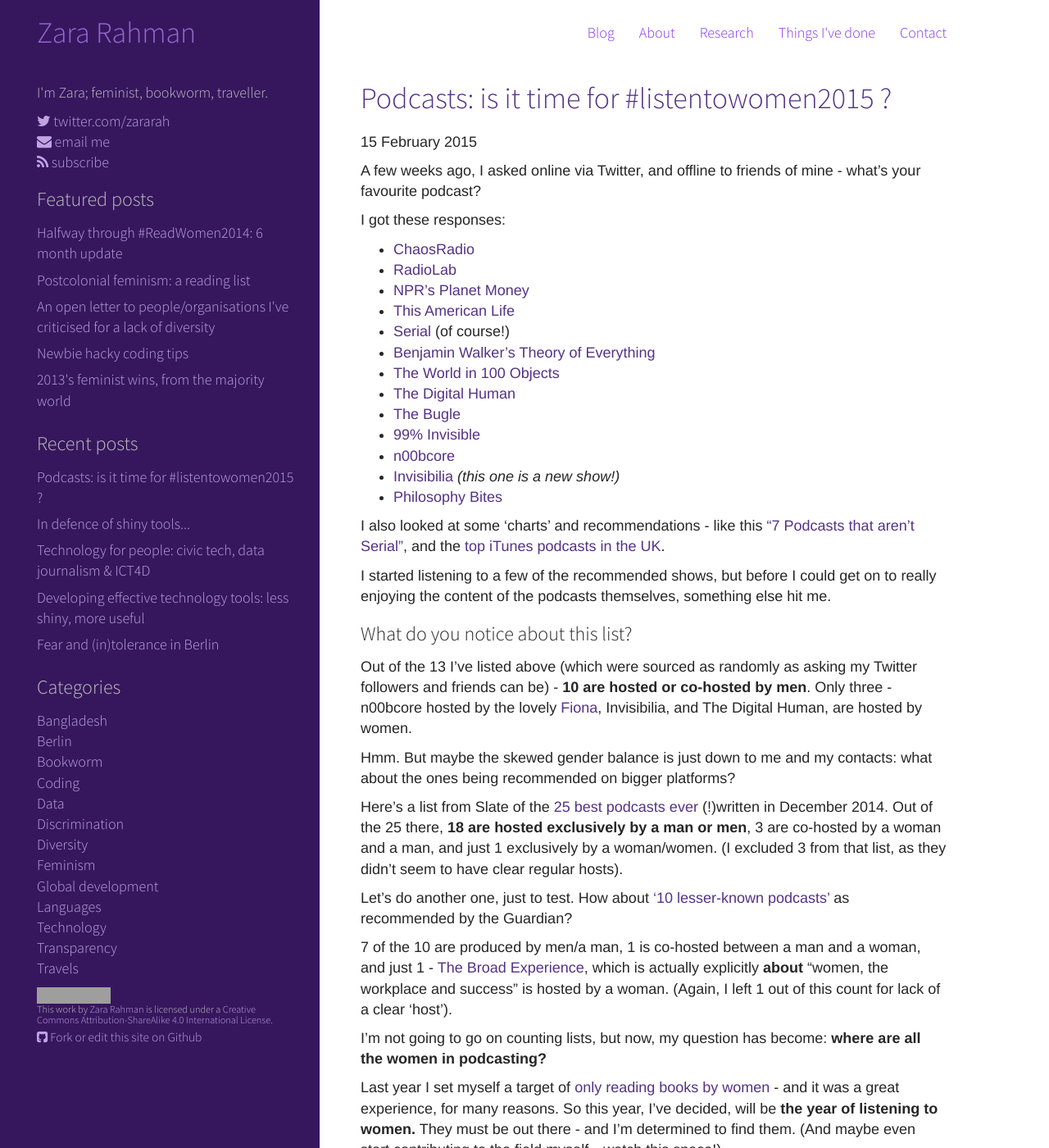
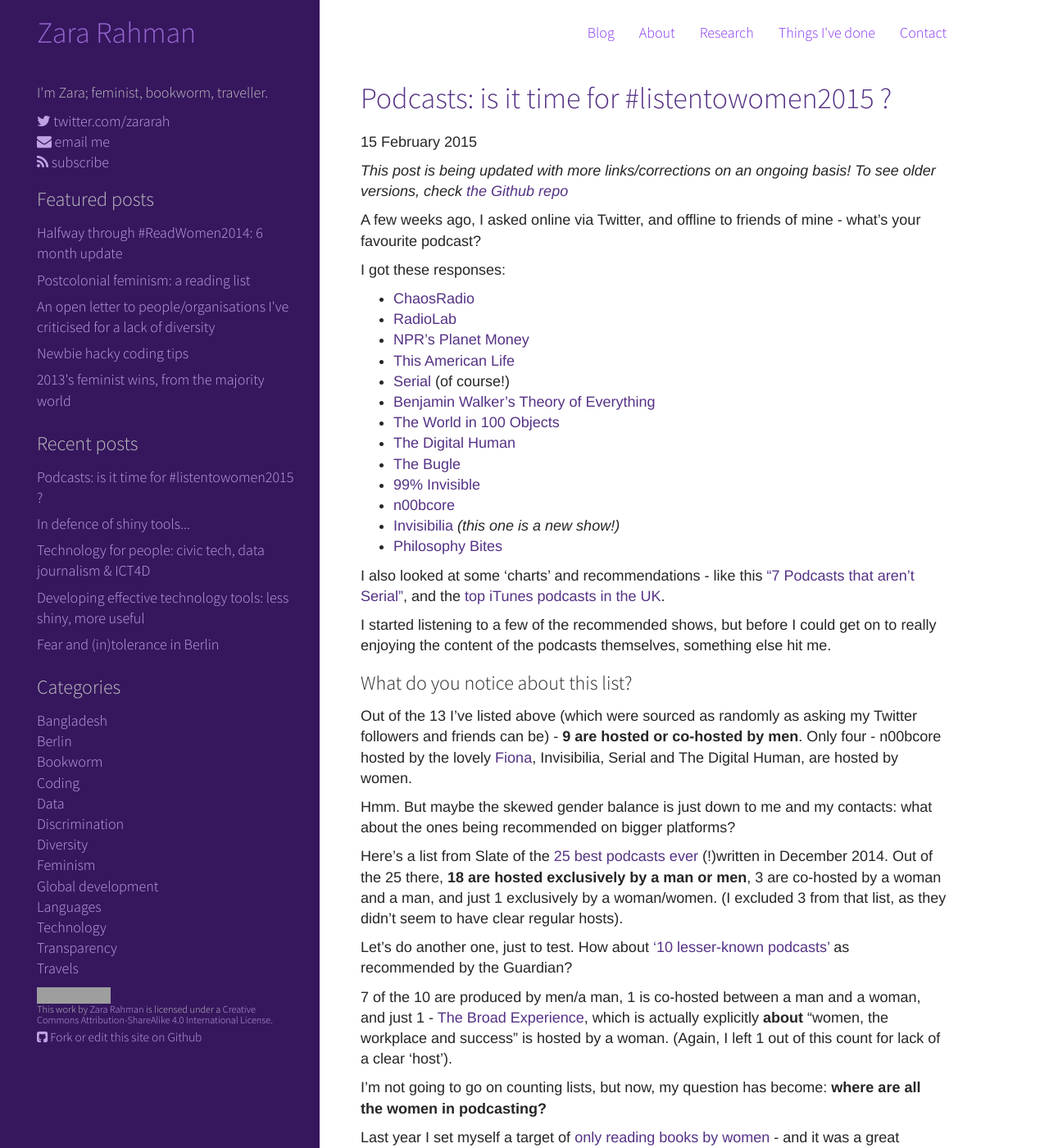
Before and after one commit to zararah/zararah.net, a Jekyll site: the page built from _posts/2015/2015-02-15-listen-to-women-podcasts.md, in a window 1280 px wide and 1400 px high. Shown: the whole window at 82% size. Built offline with Jekyll 4.4.1, drawn with Linux system fonts in a browser that asks for light colours; Markdown is read by kramdown in place of the engine named in the settings; grey boxes are pictures that could not be loaded.

Commit message:
Update number of podcasts hosted by men/women split

```diff
--- a/_posts/2015/2015-02-15-listen-to-women-podcasts.md
+++ b/_posts/2015/2015-02-15-listen-to-women-podcasts.md
@@ -7,6 +7,8 @@
 - technology
 tags:
 ---
+
+*This post is being updated with more links/corrections on an ongoing basis! To see older versions, check [the Github repo](https://github.com/zararah/zararah.github.io)*
 
 A few weeks ago, I asked online via Twitter, and offline to friends of mine - what's your favourite podcast?
 
@@ -34,7 +36,7 @@
 
 ### What do you notice about this list?
 
-Out of the 13 I've listed above (which were sourced as randomly as asking my Twitter followers and friends can be) - **10 are hosted or co-hosted by men**. Only three - n00bcore hosted by the lovely [Fiona](https://arduina.github.io/arduina.net/), Invisibilia, and The Digital Human, are hosted by women.
+Out of the 13 I've listed above (which were sourced as randomly as asking my Twitter followers and friends can be) - **9 are hosted or co-hosted by men**. Only four - n00bcore hosted by the lovely [Fiona](https://arduina.github.io/arduina.net/), Invisibilia, Serial and The Digital Human, are hosted by women.
 
 Hmm. But maybe the skewed gender balance is just down to me and my contacts: what about the ones being recommended on bigger platforms?
 
```
